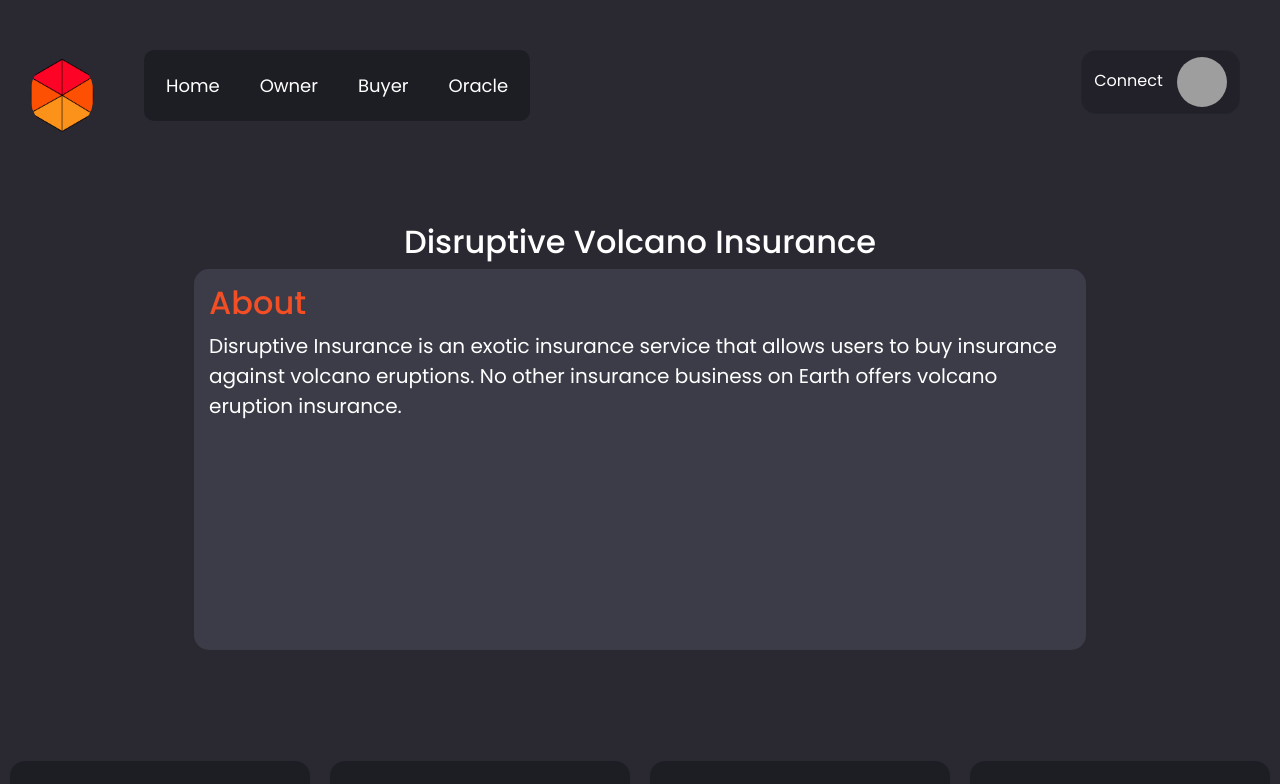
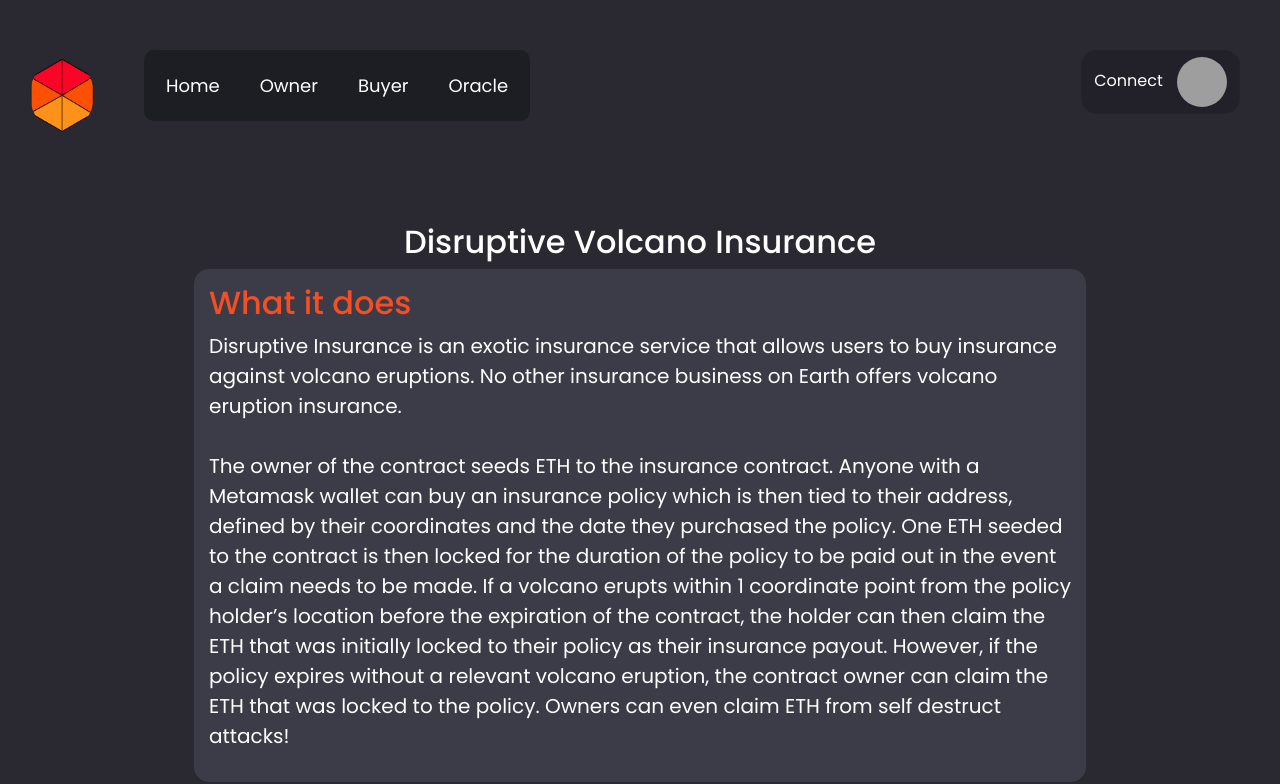
Before and after one commit to MarcusWentz/DisruptiveInsurance, a React (Create React App) app in the folder Frontend/insuredisrupt/: page / in a window 1280 px wide. Shown: the top 784 px of the page. Built offline with nearby package versions, Linux system fonts and the light colour scheme; grey boxes are pictures that could not be loaded; the HTML template or start-up script is replaced by a standard one.

Commit message:
minor style changes

```diff
--- a/Frontend/insuredisrupt/src/pages/Buy.js
+++ b/Frontend/insuredisrupt/src/pages/Buy.js
@@ -92,6 +92,7 @@ class Buy extends Component {
 						});
 						console.log(result, "Eventlistener result");
 					});
+
 				if (that.props.account[0]) {
 					volcanoContract.methods
 						.policies(that.props.account[0])
@@ -194,23 +195,26 @@ class Buy extends Component {
 							</h6>
 						</div>
 						<div class="available-eth-container">
+							<h5
+								style={{ textAlign: "center" }}
+								className="v-txt"
+							>
+								Available ETH to insure:
+							</h5>
 							<h3
 								style={{ textAlign: "center" }}
 								className="v-txt"
 							>
-								Available ETH to insure:
-							</h3>
-							<h3
-								style={{ textAlign: "center" }}
-								className="v-txt"
-							>
-								{this.state.getAvailableEth}
+								{this.state.getAvailableEth /
+									1000000000000000000}
 							</h3>
 						</div>
 
 						<div className="container longLat">
 							<div class="label-input-container">
-								<label for="lat">Latitude</label>
+								<label for="lat">
+									Latitude (example 100 = 1.00)
+								</label>
 								<input
 									type="text"
 									name="lat"
@@ -221,7 +225,9 @@ class Buy extends Component {
 								></input>
 							</div>
 							<div class="label-input-container">
-								<label for="long">Longitude</label>
+								<label for="long">
+									Longitude (example 100 = 1.00)
+								</label>
 								<input
 									type="text"
 									name="long"
--- a/Frontend/insuredisrupt/src/pages/Home.js
+++ b/Frontend/insuredisrupt/src/pages/Home.js
@@ -21,12 +21,29 @@ class Home extends Component {
 					</h2>
 
 					<form class="form-container-about">
-						<h2 className="about-header">About</h2>
+						<h2 className="about-header">What it does</h2>
 						<p className="project-description">
 							Disruptive Insurance is an exotic insurance service
 							that allows users to buy insurance against volcano
 							eruptions. No other insurance business on Earth
 							offers volcano eruption insurance.
+							<br />
+							<br /> The owner of the contract seeds ETH to the
+							insurance contract. Anyone with a Metamask wallet
+							can buy an insurance policy which is then tied to
+							their address, defined by their coordinates and the
+							date they purchased the policy. One ETH seeded to
+							the contract is then locked for the duration of the
+							policy to be paid out in the event a claim needs to
+							be made. If a volcano erupts within 1 coordinate
+							point from the policy holder’s location before the
+							expiration of the contract, the holder can then
+							claim the ETH that was initially locked to their
+							policy as their insurance payout. However, if the
+							policy expires without a relevant volcano eruption,
+							the contract owner can claim the ETH that was locked
+							to the policy. Owners can even claim ETH from self
+							destruct attacks!
 						</p>
 					</form>
 				</div>
--- a/Frontend/insuredisrupt/src/pages/Oracle.js
+++ b/Frontend/insuredisrupt/src/pages/Oracle.js
@@ -365,11 +365,15 @@ class Oracle extends Component {
 						<div>
 							<div className="container oracle-get">
 								<div class="label-input-container">
-									<label for="lat">Latitude</label>
+									<label for="lat">
+										Latitude (example 100 = 1.00)
+									</label>
 									{this.state.latEruption}
 								</div>
 								<div class="label-input-container">
-									<label for="lat">Longitude</label>
+									<label for="lat">
+										Longitude (example 100 = 1.00)
+									</label>
 									{this.state.longEruption}
 								</div>
 							</div>
--- a/Frontend/insuredisrupt/src/pages/Owner.js
+++ b/Frontend/insuredisrupt/src/pages/Owner.js
@@ -196,6 +196,12 @@ class Owner extends Component {
 
 	render() {
 		const { allPolicyData } = this.state;
+		console.log(
+			this.state.globalContractBalance,
+			this.state.getAvailableEth,
+			this.state.accountsInsured,
+			"bräääääääääk"
+		);
 		return (
 			<div className="App-background">
 				{this.state.errorMsg ? <ErrorModal /> : null}
@@ -209,13 +215,14 @@ class Owner extends Component {
 								style={{ textAlign: "center" }}
 								className="v-txt"
 							>
-								ETH availble for insurance:
+								Available ETH to insure:
 							</h5>
 							<h6
 								style={{ textAlign: "center" }}
 								className="v-txt"
 							>
-								{this.state.getAvailableEth}
+								{this.state.getAvailableEth /
+									1000000000000000000}
 							</h6>
 						</div>
 						<br />
@@ -237,7 +244,9 @@ class Owner extends Component {
 						</div>
 						<div class="available-eth-container">
 							<p>
-								Accounts Insured: {this.state.accountsInsured}
+								Accounts Insured: <br />
+								{this.state.accountsInsured /
+									1000000000000000000}
 							</p>
 						</div>
 						<div className="container policyaddress">
@@ -291,9 +300,17 @@ class Owner extends Component {
 						</div>
 						<div></div>
 						<label>Amount of self-destructed WEI:</label>
-						{this.state.globalContractBalance -
+
+						{this.state.globalContractBalance &&
+						this.state.getAvailableEth &&
+						this.state.accountsInsured ? (
+							this.state.globalContractBalance -
 							(this.state.getAvailableEth +
-								this.state.accountsInsured)}
+								this.state.accountsInsured)
+						) : (
+							<p>nää</p>
+						)}
+
 						<div>
 							<button
 								type="button"
```
